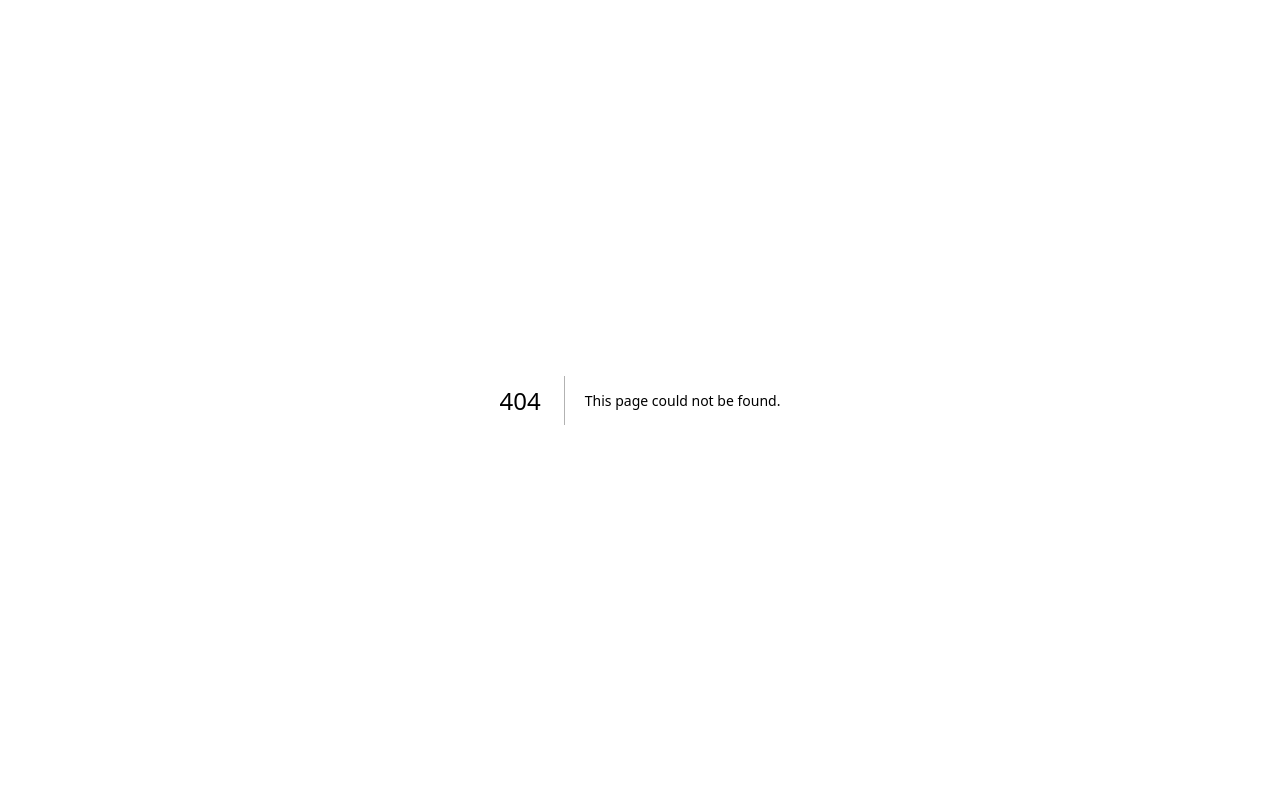
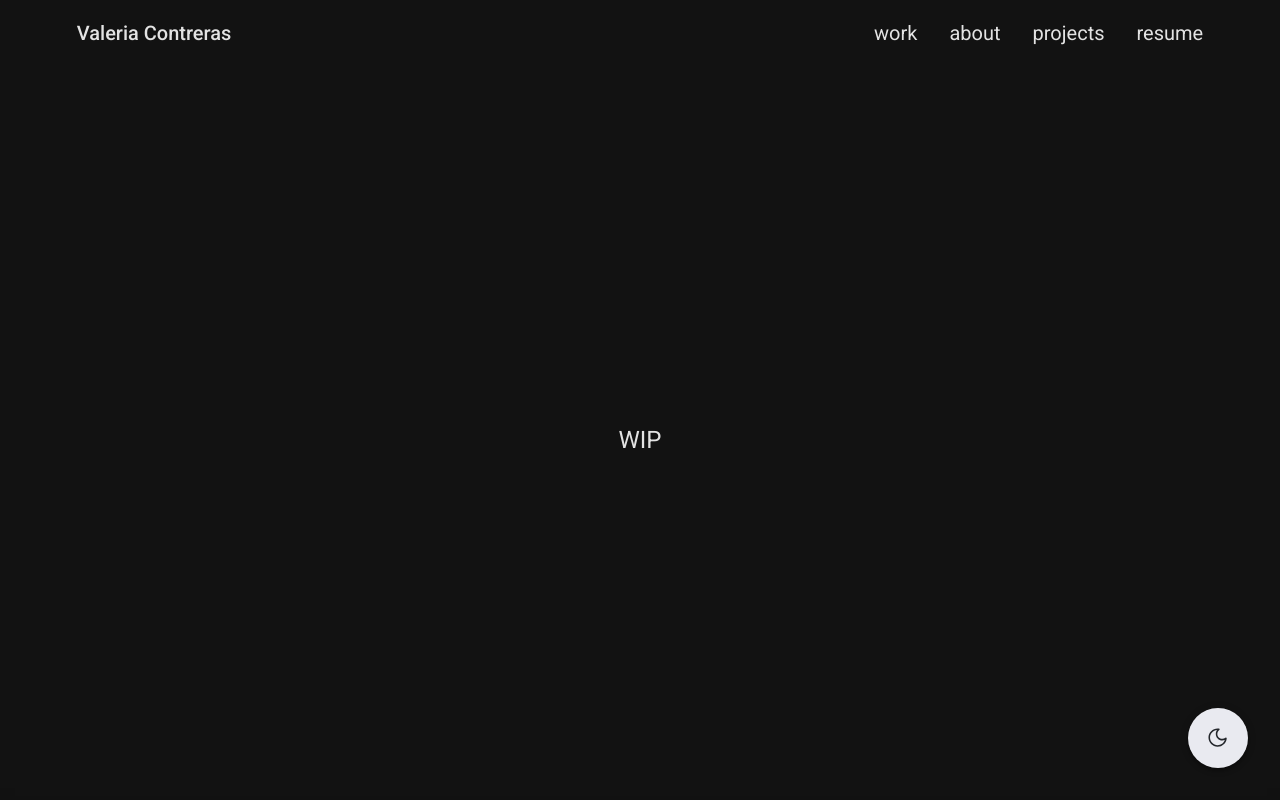
Before and after one commit to Valcon4717/Portfolio, a Next.js app: page /projects in a window 1280 px wide. Before the commit this address had no page. Shown: the top 800 px of the page. Built offline with nearby package versions, Linux system fonts and the light colour scheme.

Commit message:
WIP on projects added resume

```diff
--- a/components/navbar.tsx
+++ b/components/navbar.tsx
@@ -52,7 +52,8 @@ const Navbar = (props: { theme: any }) => {
           work
         </a>
         <Link href="/about">about</Link>
-        <a href="/path/to/resume.pdf" target="_blank" rel="noopener noreferrer">
+        <Link href="/projects">projects</Link>
+        <a href="/Valeria_Resume.pdf" target="_blank" rel="noopener noreferrer">
           resume
         </a>
       </h6>
--- /dev/null
+++ b/pages/projects.tsx
@@ -0,0 +1,28 @@
+import React from "react";
+import Navbar from "@/components/navbar";
+import ThemeSwitch from "@/components/themeSwitch";
+import Footer from "@/components/footer";
+import { useTheme } from "../themeContext";
+import styles from "@/styles/projects.module.css";
+
+const Projects = () => {
+  const { theme, setTheme } = useTheme();
+
+  return (
+    <div className={theme}>
+      <ThemeSwitch
+        theme={theme}
+        toggleTheme={() =>
+          setTheme(theme === "dark-mode" ? "light-mode" : "dark-mode")
+        }
+      />
+      <Navbar theme={theme} />
+      <div id="projects" className={styles.section}>
+        <div className={styles.WIP}>WIP</div>
+      </div>
+      <Footer theme={theme} />
+    </div>
+  );
+};
+
+export default Projects;
--- /dev/null
+++ b/styles/projects.module.css
@@ -0,0 +1,17 @@
+.section {
+    width: auto;
+    height: 100vh;
+    background-color: var(--background);
+    color: var(--on-background);
+    padding-top: 5rem;
+    display: flex;
+    align-items: center;
+    justify-content: center;
+}
+
+.WIP {
+    font-family: Roboto;
+    font-size: 1.5rem;
+    font-style: normal;
+    font-weight: 400;
+}
```
Also changed, not shown: 1 other file (tests, documents, lock files or other folders).
